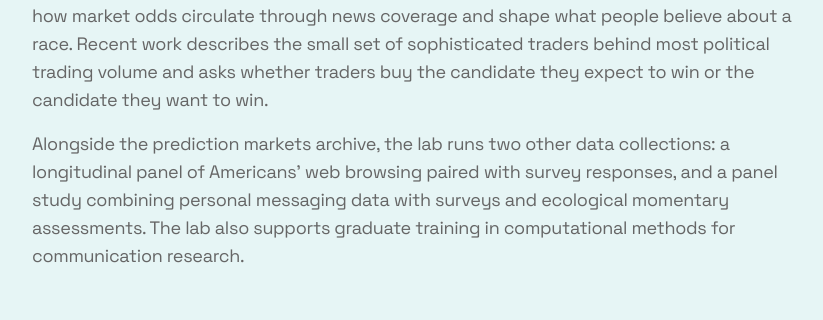
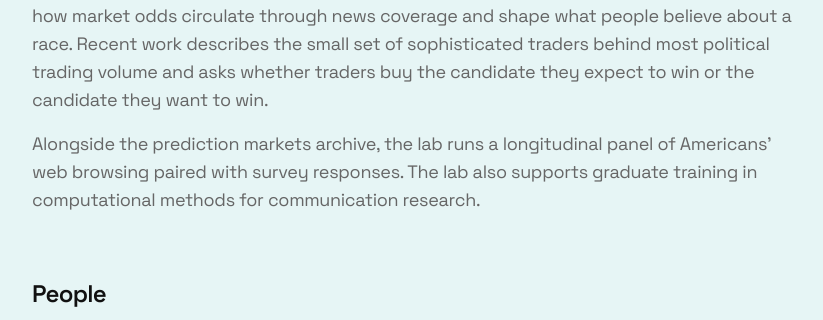
Before and after one commit to rossdahlke/personal-website, a Next.js app: page /code-lab in a window 1280 px wide. Shown: the part 1089-1409 px from the top of the page, without its empty margins (224-1047 px from the left). Built offline with nearby package versions, Linux system fonts and the light colour scheme.

Commit message:
Replace Polymarket white paper placeholder with the finished report; drop personal messaging mention from CODE Lab overview

```diff
--- a/src/app/code-lab/page.tsx
+++ b/src/app/code-lab/page.tsx
@@ -50,7 +50,7 @@ export default function CodeLab() {
               A major line of work examines online prediction markets as a new form of political information. Platforms like Polymarket and Kalshi now sit alongside polls and forecasts as public signals about elections, and the lab maintains a real-time archive of prediction market trading, commenting, and reacting to study who trades, what moves prices, and how market odds circulate through news coverage and shape what people believe about a race. Recent work describes the small set of sophisticated traders behind most political trading volume and asks whether traders buy the candidate they expect to win or the candidate they want to win.
             </p>
             <p className="text-base md:text-lg leading-relaxed">
-              Alongside the prediction markets archive, the lab runs two other data collections: a longitudinal panel of Americans&apos; web browsing paired with survey responses, and a panel study combining personal messaging data with surveys and ecological momentary assessments. The lab also supports graduate training in computational methods for communication research.
+              Alongside the prediction markets archive, the lab runs a longitudinal panel of Americans&apos; web browsing paired with survey responses. The lab also supports graduate training in computational methods for communication research.
             </p>
           </div>
         </section>
```
Also changed, not shown: 1 other file (tests, documents, lock files or other folders).
